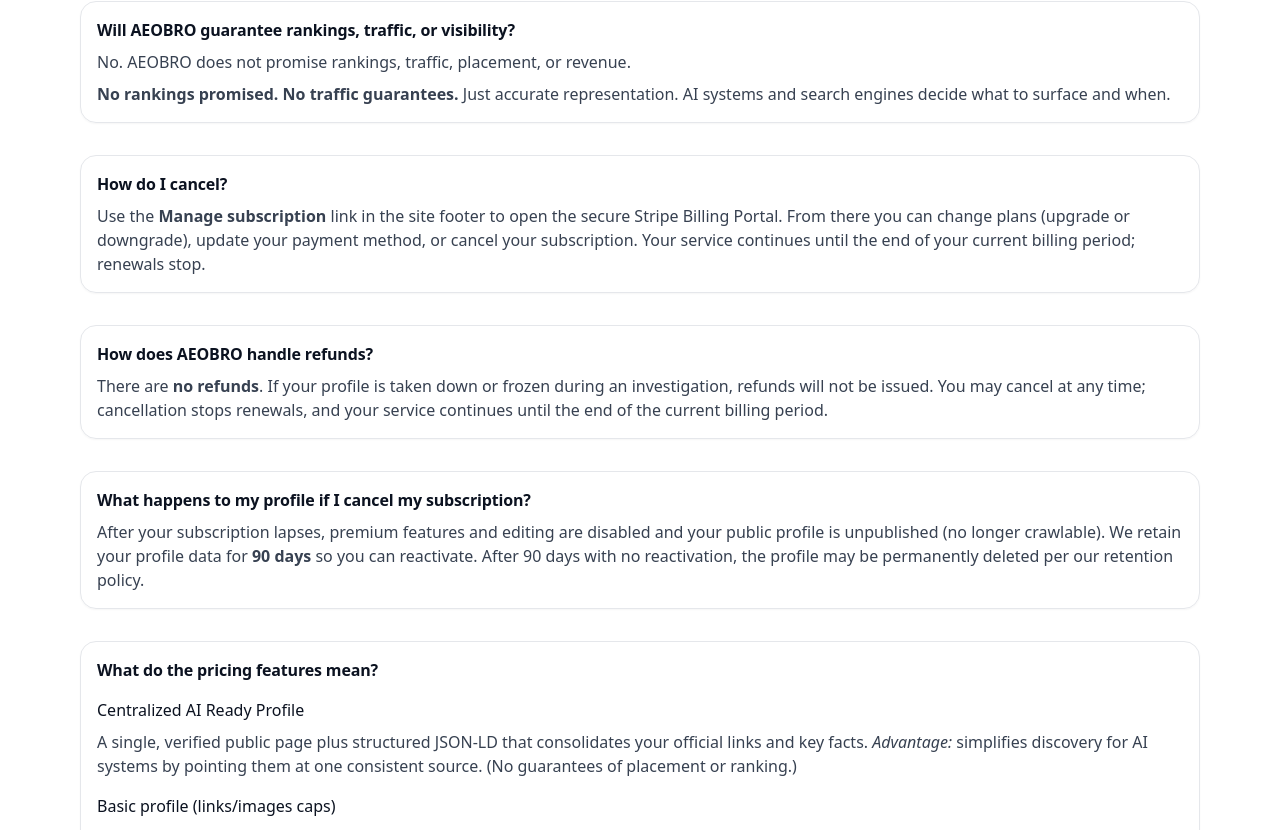
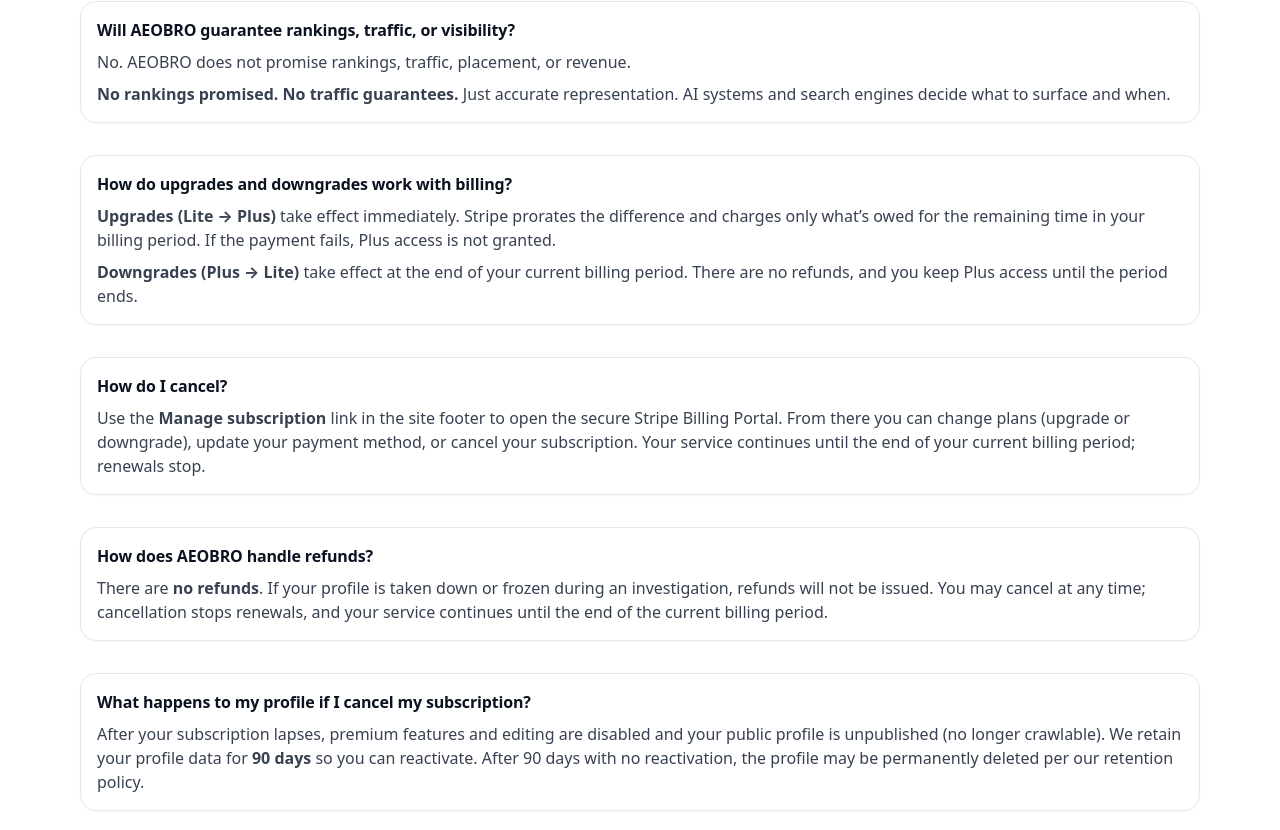
Before and after one commit to NewguyMMM/aeobro, a Next.js app: page /faq in a window 1280 px wide. Shown: the part 3990-4820 px from the top of the page. Built offline with nearby package versions, Linux system fonts and the light colour scheme; no server answers.

Commit message:
Update page.tsx

```diff
--- a/app/(marketing)/faq/page.tsx
+++ b/app/(marketing)/faq/page.tsx
@@ -173,6 +173,18 @@ export default function Page() {
             "No. AEOBRO does not promise rankings, traffic, placement, or revenue. No rankings promised. No traffic guarantees. Just accurate representation. AI systems and search engines decide what to surface and when.",
         },
       },
+
+      // ✅ NEW (INSERTED HERE): Upgrades/downgrades + proration policy
+      {
+        "@type": "Question",
+        name: "How do upgrades and downgrades work with billing?",
+        acceptedAnswer: {
+          "@type": "Answer",
+          text:
+            "Upgrades (Lite → Plus) take effect immediately. Stripe prorates the difference and charges only what’s owed for the remaining time in your billing period. If the payment fails, Plus access is not granted. Downgrades (Plus → Lite) take effect at the end of your current billing period. There are no refunds, and you keep Plus access until the period ends.",
+        },
+      },
+
       {
         "@type": "Question",
         name: "How do I cancel?",
@@ -208,7 +220,7 @@ export default function Page() {
         acceptedAnswer: {
           "@type": "Answer",
           text:
-            "Centralized AI Ready Profile: a single, verified public page plus structured JSON-LD that consolidates your official links and key facts. Basic profile: core fields (name, tagline, bio) with a limited number of links and images. Products / Catalog: structured listings of products or offerings in a machine-readable format. Updates: a publishable stream of official changes (new offerings, announcements, corrections) that keeps your record current. FAQ markup: publish common questions and answers in schema.org format. Service markup: structured data describing offerings, service areas, and attributes.",
+            "Centralized AI Identity Profile: a single, verified public page plus structured JSON-LD that consolidates your official links and key facts. Basic profile: core fields (name, tagline, bio) with a limited number of links and images. Products / Catalog: structured listings of products or offerings in a machine-readable format. Updates: a publishable stream of official changes (new offerings, announcements, corrections) that keeps your record current. FAQ markup: publish common questions and answers in schema.org format. Service markup: structured data describing offerings, service areas, and attributes.",
         },
       },
     ],
@@ -410,8 +422,8 @@ export default function Page() {
         <div className="card">
           <h3 className="font-semibold">How do I create a profile on AEOBRO?</h3>
           <p className="text-gray-700 mt-2">
-            Click the <strong>“Create Your AI Identity Profile”</strong> button on
-            aeobro.com.
+            Click the <strong>“Create Your AI Identity Profile”</strong> button
+            on aeobro.com.
           </p>
         </div>
 
@@ -437,9 +449,9 @@ export default function Page() {
               account you control for verification.
             </li>
             <li>
-              <strong>Businesses (Plus and Pro-coming soon):</strong> A web business domain,
-              or a social media account you control for verification.{" "}
-              <strong>Business domains are preferred.</strong>
+              <strong>Businesses (Plus and Pro-coming soon):</strong> A web
+              business domain, or a social media account you control for
+              verification. <strong>Business domains are preferred.</strong>
             </li>
           </ul>
           <p className="text-gray-700 mt-2">
@@ -510,8 +522,9 @@ export default function Page() {
             However, publishing JSON-LD only on your website means your identity
             exists in a single, self-asserted location. By also publishing on
             AEOBRO, your brand maintains a{" "}
-            <strong>verifiable, trusted, and citable</strong> third-party identity
-            layer that AI systems can reference independently of your website.
+            <strong>verifiable, trusted, and citable</strong> third-party
+            identity layer that AI systems can reference independently of your
+            website.
           </p>
           <p className="text-gray-700 mt-2">
             AEOBRO does not guarantee rankings or placement; it improves
@@ -524,8 +537,8 @@ export default function Page() {
           <h3 className="font-semibold">Why don’t I see results immediately?</h3>
           <p className="text-gray-700 mt-2">
             Because AI systems update on their own schedules. AEOBRO defines the
-            record they reference, but it doesn’t control when third-party systems
-            refresh or display it.
+            record they reference, but it doesn’t control when third-party
+            systems refresh or display it.
           </p>
         </div>
 
@@ -555,6 +568,24 @@ export default function Page() {
             <strong>No rankings promised. No traffic guarantees.</strong> Just
             accurate representation. AI systems and search engines decide what to
             surface and when.
+          </p>
+        </div>
+
+        {/* ✅ NEW (INSERTED HERE): Upgrades/downgrades + proration policy */}
+        <div className="card">
+          <h3 className="font-semibold">
+            How do upgrades and downgrades work with billing?
+          </h3>
+          <p className="text-gray-700 mt-2">
+            <strong>Upgrades (Lite → Plus)</strong> take effect immediately.
+            Stripe prorates the difference and charges only what’s owed for the
+            remaining time in your billing period. If the payment fails, Plus
+            access is not granted.
+          </p>
+          <p className="text-gray-700 mt-2">
+            <strong>Downgrades (Plus → Lite)</strong> take effect at the end of
+            your current billing period. There are no refunds, and you keep Plus
+            access until the period ends.
           </p>
         </div>
 
@@ -597,7 +628,7 @@ export default function Page() {
         <div className="card">
           <h3 className="font-semibold">What do the pricing features mean?</h3>
 
-          <h4 className="font-medium mt-4">Centralized AI Ready Profile</h4>
+          <h4 className="font-medium mt-4">Centralized AI Identity Profile</h4>
           <p className="text-gray-700 mt-2">
             A single, verified public page plus structured JSON-LD that
             consolidates your official links and key facts. <em>Advantage:</em>{" "}
```
